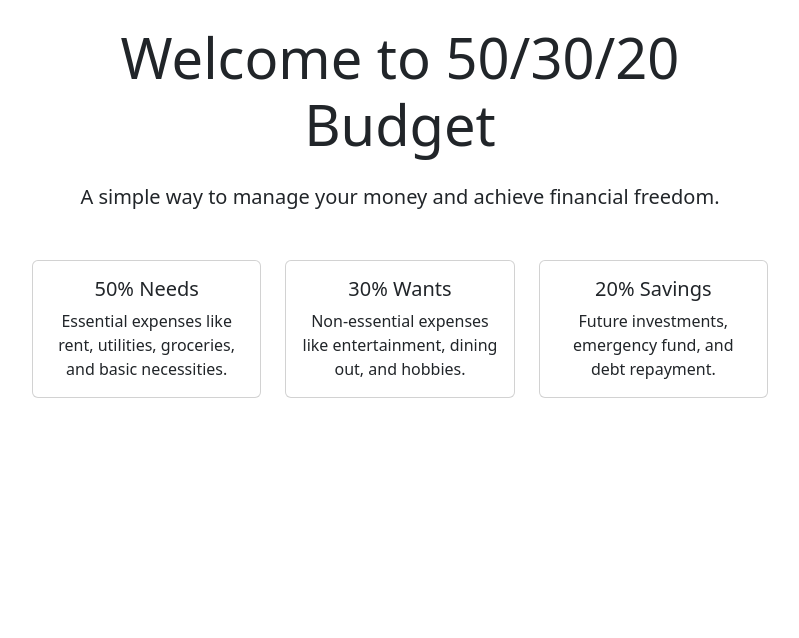
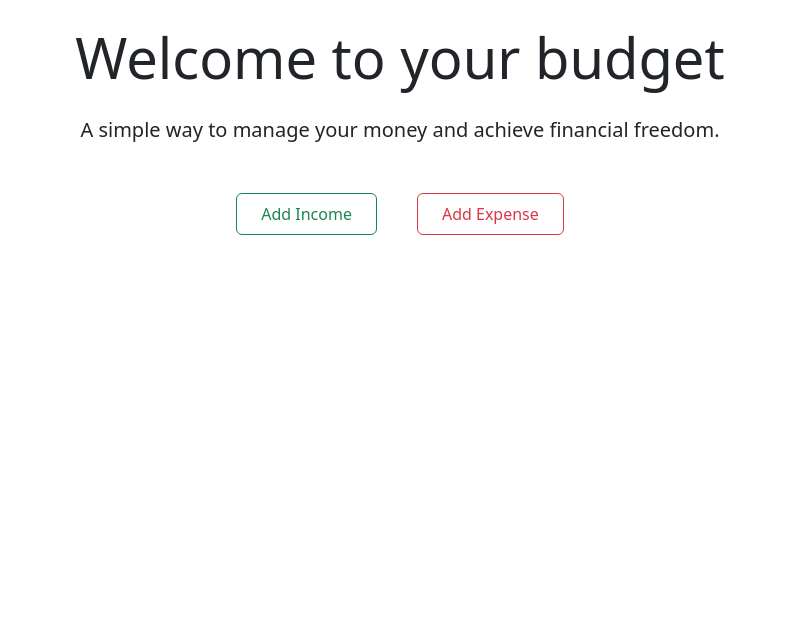
Before and after one commit to MarijnSt/budget-app, a Django app: page / in a window 1280 px wide. Shown: the part 56-694 px from the top of the page, without its empty margins (240-1039 px from the left). Run offline with Django 5.2, Linux system fonts and the light colour scheme.

Commit message:
add transactions buttons to homepage

```diff
--- a/core/templates/core/base.html
+++ b/core/templates/core/base.html
@@ -5,6 +5,7 @@
     <meta name="viewport" content="width=device-width, initial-scale=1.0">
     <title>50/30/20 Budget - {% block title %}{% endblock %}</title>
     <link href="https://cdn.jsdelivr.net/npm/bootstrap@5.3.0/dist/css/bootstrap.min.css" rel="stylesheet">
+    <link rel="stylesheet" href="https://cdnjs.cloudflare.com/ajax/libs/font-awesome/6.5.1/css/all.min.css">
 </head>
 <body class="d-flex flex-column h-100">
     <nav class="navbar navbar-expand-lg navbar-dark bg-dark">
--- a/core/templates/core/home.html
+++ b/core/templates/core/home.html
@@ -5,33 +5,19 @@
 {% block content %}
 <div class="row">
     <div class="col-md-8 offset-md-2 text-center">
-        <h1 class="display-4 mb-4">Welcome to 50/30/20 Budget</h1>
+        <h1 class="display-4 mb-4">Welcome to your budget</h1>
         <p class="lead">A simple way to manage your money and achieve financial freedom.</p>
 
-        <div class="row mt-5">
-            <div class="col-md-4">
-                <div class="card h-100">
-                    <div class="card-body">
-                        <h5 class="card-title">50% Needs</h5>
-                        <p class="card-text">Essential expenses like rent, utilities, groceries, and basic necessities.</p>
-                    </div>
-                </div>
+        <div class="row mt-5 justify-content-center">
+            <div class="col-auto">
+                <a href="#" class="btn btn-outline-success px-4 py-2 mx-2">
+                    Add Income
+                </a>
             </div>
-            <div class="col-md-4">
-                <div class="card h-100">
-                    <div class="card-body">
-                        <h5 class="card-title">30% Wants</h5>
-                        <p class="card-text">Non-essential expenses like entertainment, dining out, and hobbies.</p>
-                    </div>
-                </div>
-            </div>
-            <div class="col-md-4">
-                <div class="card h-100">
-                    <div class="card-body">
-                        <h5 class="card-title">20% Savings</h5>
-                        <p class="card-text">Future investments, emergency fund, and debt repayment.</p>
-                    </div>
-                </div>
+            <div class="col-auto">
+                <a href="#" class="btn btn-outline-danger px-4 py-2 mx-2">
+                    Add Expense
+                </a>
             </div>
         </div>
     </div>
```
Also changed, not shown: readme.md.
